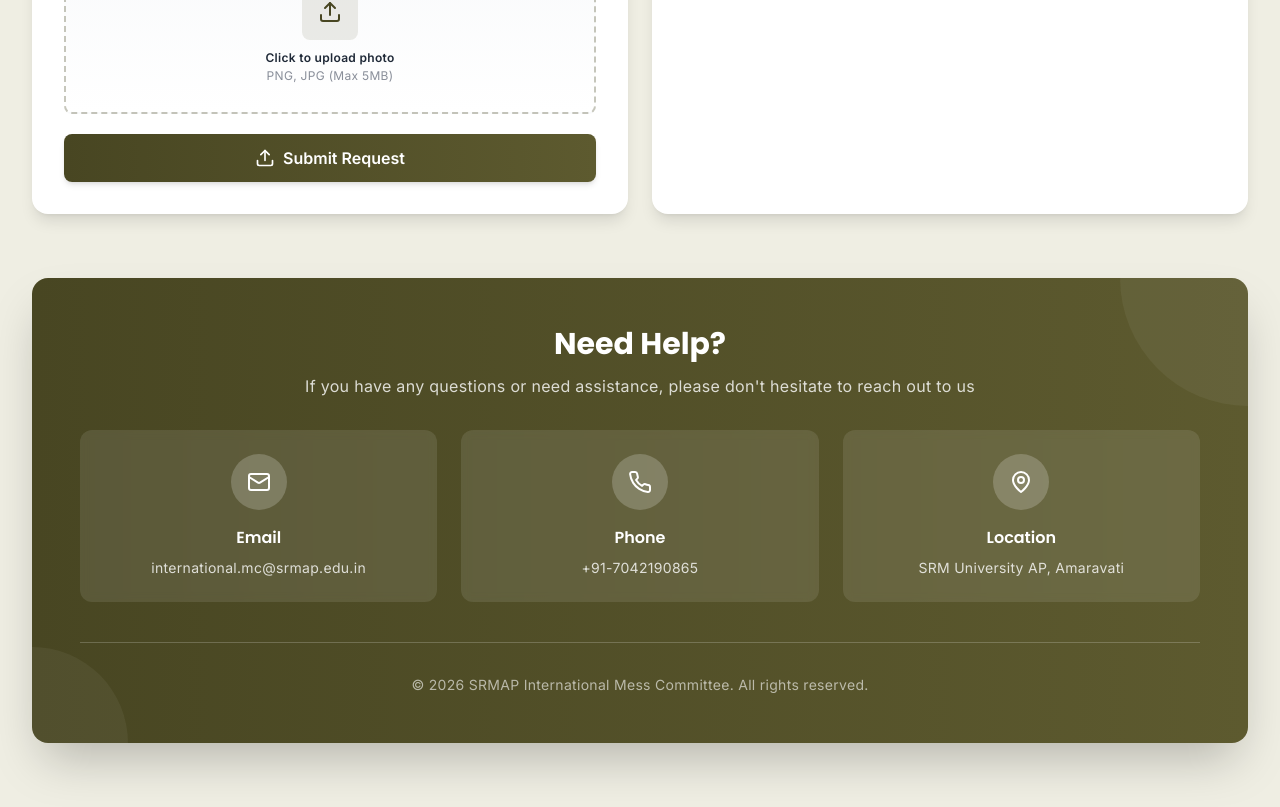
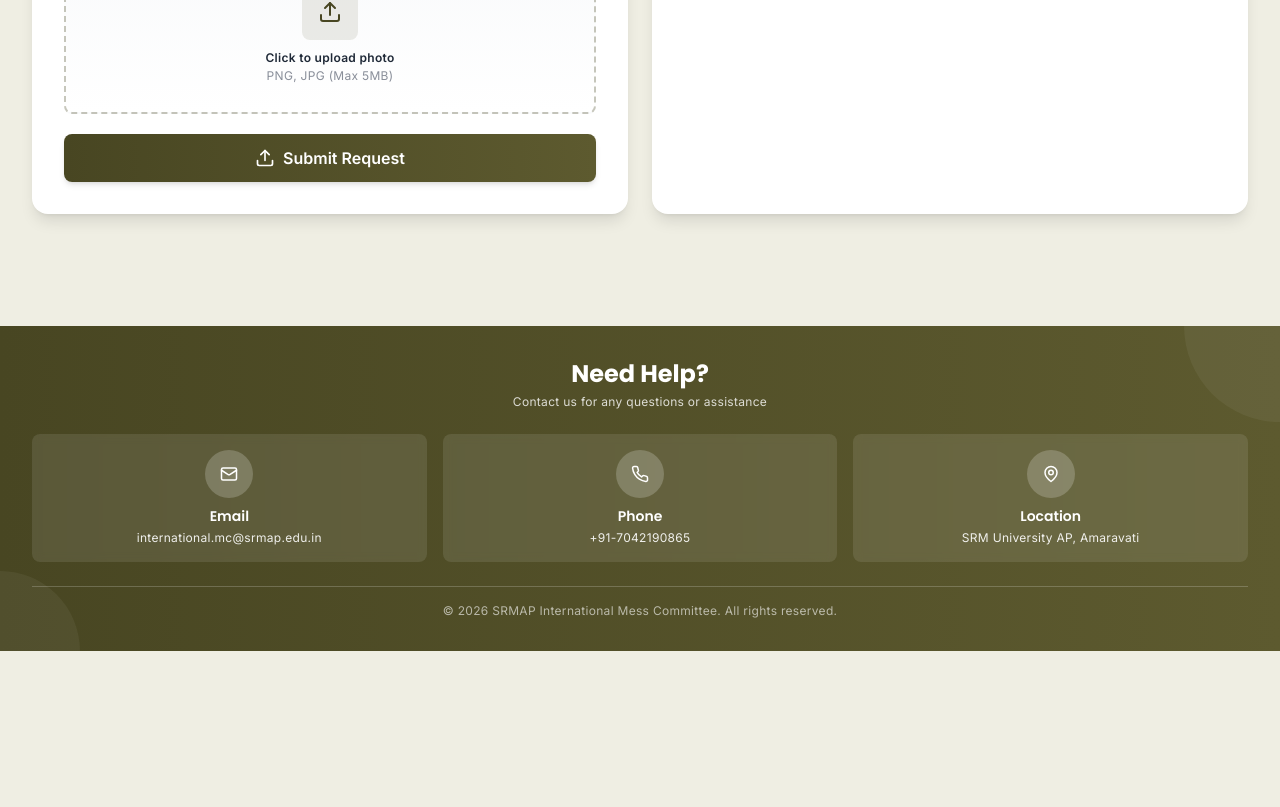
Before and after one commit to ThakurAmanKumar/SRMAPINTMESSPASS, a Next.js app: page /mess-pass-request in a window 1280 px wide. Shown: the part 1820-2627 px from the top of the page. After the commit the page ends 2471 px from the top, so only its background shows below. Built offline with nearby package versions, Linux system fonts and the light colour scheme.

Commit message:
Make footer more compact with smaller sizing

```diff
--- a/src/app/mess-pass-request/page.tsx
+++ b/src/app/mess-pass-request/page.tsx
@@ -620,52 +620,50 @@ export default function MessPassRequestPage() {
             )}
           </div>
         </div>
+      </div>
 
-        {/* Contact & Footer Section */}
-        <div className="mt-16 bg-gradient-to-r from-[#484622] to-[#5d5a2f] rounded-2xl shadow-2xl p-8 md:p-12 text-white overflow-hidden relative">
-          {/* Decorative Elements */}
-          <div className="absolute top-0 right-0 w-64 h-64 bg-white/5 rounded-full -translate-y-1/2 translate-x-1/2"></div>
-          <div className="absolute bottom-0 left-0 w-48 h-48 bg-white/5 rounded-full translate-y-1/2 -translate-x-1/2"></div>
+      {/* Full-Width Footer Section */}
+      <div className="bg-gradient-to-r from-[#484622] to-[#5d5a2f] text-white overflow-hidden relative w-full">
+        {/* Decorative Elements */}
+        <div className="absolute top-0 right-0 w-48 h-48 bg-white/5 rounded-full -translate-y-1/2 translate-x-1/2"></div>
+        <div className="absolute bottom-0 left-0 w-40 h-40 bg-white/5 rounded-full translate-y-1/2 -translate-x-1/2"></div>
 
-          <div className="relative z-10">
-            <div className="text-center mb-8">
-              <h2 className="text-3xl font-bold font-poppins mb-3">Need Help?</h2>
-              <p className="text-white/80 max-w-2xl mx-auto">
-                If you have any questions or need assistance, please don&apos;t hesitate to reach out to us
-              </p>
+        <div className="relative z-10 max-w-7xl mx-auto px-4 md:px-8 py-8">
+          <div className="text-center mb-6">
+            <h2 className="text-xl md:text-2xl font-bold font-poppins mb-1">Need Help?</h2>
+            <p className="text-white/80 max-w-2xl mx-auto text-xs">Contact us for any questions or assistance</p>
+          </div>
+
+          <div className="grid grid-cols-1 md:grid-cols-3 gap-4 mb-6">
+            <div className="bg-white/10 backdrop-blur-sm rounded-lg p-4 text-center hover:bg-white/20 transition-all duration-300">
+              <div className="bg-white/20 w-12 h-12 rounded-full flex items-center justify-center mx-auto mb-2">
+                <Mail size={18} />
+              </div>
+              <h3 className="font-semibold mb-1 text-sm">Email</h3>
+              <p className="text-white/90 text-xs break-all">international.mc@srmap.edu.in</p>
             </div>
 
-            <div className="grid grid-cols-1 md:grid-cols-3 gap-6">
-              <div className="bg-white/10 backdrop-blur-sm rounded-xl p-6 text-center hover:bg-white/20 transition-colors">
-                <div className="bg-white/20 w-14 h-14 rounded-full flex items-center justify-center mx-auto mb-4">
-                  <Mail size={24} />
-                </div>
-                <h3 className="font-semibold mb-2">Email</h3>
-                <p className="text-white/80 text-sm">international.mc@srmap.edu.in</p>
+            <div className="bg-white/10 backdrop-blur-sm rounded-lg p-4 text-center hover:bg-white/20 transition-all duration-300">
+              <div className="bg-white/20 w-12 h-12 rounded-full flex items-center justify-center mx-auto mb-2">
+                <Phone size={18} />
               </div>
-
-              <div className="bg-white/10 backdrop-blur-sm rounded-xl p-6 text-center hover:bg-white/20 transition-colors">
-                <div className="bg-white/20 w-14 h-14 rounded-full flex items-center justify-center mx-auto mb-4">
-                  <Phone size={24} />
-                </div>
-                <h3 className="font-semibold mb-2">Phone</h3>
-                <p className="text-white/80 text-sm">+91-7042190865</p>
-              </div>
-
-              <div className="bg-white/10 backdrop-blur-sm rounded-xl p-6 text-center hover:bg-white/20 transition-colors">
-                <div className="bg-white/20 w-14 h-14 rounded-full flex items-center justify-center mx-auto mb-4">
-                  <MapPin size={24} />
-                </div>
-                <h3 className="font-semibold mb-2">Location</h3>
-                <p className="text-white/80 text-sm">SRM University AP, Amaravati</p>
-              </div>
+              <h3 className="font-semibold mb-1 text-sm">Phone</h3>
+              <p className="text-white/90 text-xs">+91-7042190865</p>
             </div>
 
-            <div className="mt-10 pt-8 border-t border-white/20 text-center">
-              <p className="text-white/60 text-sm">
-                © {new Date().getFullYear()} SRMAP International Mess Committee. All rights reserved.
-              </p>
+            <div className="bg-white/10 backdrop-blur-sm rounded-lg p-4 text-center hover:bg-white/20 transition-all duration-300">
+              <div className="bg-white/20 w-12 h-12 rounded-full flex items-center justify-center mx-auto mb-2">
+                <MapPin size={18} />
+              </div>
+              <h3 className="font-semibold mb-1 text-sm">Location</h3>
+              <p className="text-white/90 text-xs">SRM University AP, Amaravati</p>
             </div>
+          </div>
+
+          <div className="pt-4 border-t border-white/20 text-center">
+            <p className="text-white/60 text-xs">
+              © {new Date().getFullYear()} SRMAP International Mess Committee. All rights reserved.
+            </p>
           </div>
         </div>
       </div>
```
